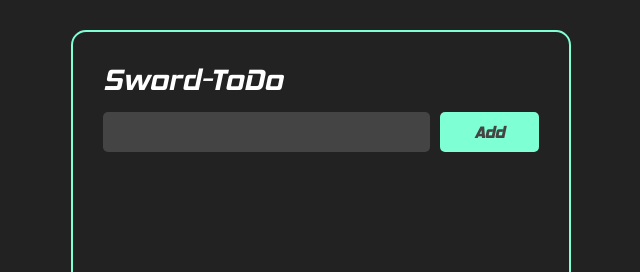
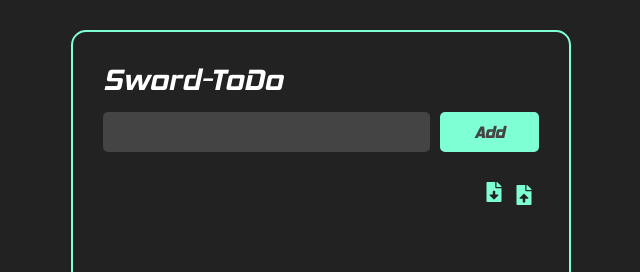
Before and after one commit to gabriel-dp/Sword-ToDo, a React (Create React App) app: page / in a window 1280 px wide. Shown: the top 272 px of the page, without its empty margins (319-959 px from the left). Built offline with nearby package versions, Linux system fonts and the light colour scheme.

Commit message:
importing and exporting

```diff
--- a/package.json
+++ b/package.json
@@ -7,6 +7,7 @@
     "@testing-library/jest-dom": "^5.16.1",
     "@testing-library/react": "^12.1.2",
     "@testing-library/user-event": "^13.5.0",
+    "axios": "^0.24.0",
     "react": "^17.0.2",
     "react-datepicker": "^4.5.0",
     "react-dom": "^17.0.2",
--- a/src/App.jsx
+++ b/src/App.jsx
@@ -121,6 +121,19 @@ const App = () => {
 		setTasks(newTasks);
 	}
 
+	const handleImportTasks = (importedTasks) => {
+		const newTasks = importedTasks.map(task => {
+			let repeated = [];
+			tasks.map(oldTask => {
+				if (task.title === oldTask.title) repeated = oldTask;
+			})
+			if (repeated !== []) return task;
+			return repeated;
+		})
+
+		setTasks(tasks.concat(newTasks));
+	}
+
 	return (
 		<BrowserRouter basename={process.env.PUBLIC_URL}>
 			<div className='container'>
@@ -135,6 +148,7 @@ const App = () => {
 									tasks={tasks}
 									handleChangeComplete={handleChangeComplete}
 									handleChangeOrder={handleChangeOrder}
+									handleImportTasks={handleImportTasks}
 								/>
 							</>
 						}
--- /dev/null
+++ b/src/components/TaskList/ImportExport.jsx
@@ -0,0 +1,49 @@
+import React, { useState, useEffect } from 'react';
+import { FaFileDownload, FaFileUpload } from 'react-icons/fa'
+
+import "./styles/ImportExport.css"
+
+const ImportExport = ({tasks, handleImportTasks}) => {
+
+    const [uploadedFile, setUploadedFile] = useState(null);
+
+    useEffect(() => {
+        if (uploadedFile != null) {
+            handleImportTasks(JSON.parse(uploadedFile));
+        }
+    }, [uploadedFile])
+
+    //uploads a json file with
+    const onFileChange = event => {
+        const rawFile = event.target.files[0];
+
+        const fileReader = new FileReader();
+        fileReader.readAsText(rawFile, "UTF-8");
+        fileReader.onload = e => {
+            setUploadedFile(e.target.result);
+        }
+    }
+
+    const FileExport = () => {
+        const fileData = JSON.stringify(tasks);
+        const url= URL.createObjectURL(new Blob([fileData], {type: "text/plain"}));
+        const link = document.createElement('a');
+        link.download = 'filename.json';
+        link.href = url;
+        link.click();
+    }
+
+    return (
+        <div className='manage-container'>
+            <label htmlFor='file-upload' className='manage-button'>
+                <input id='file-upload' type='file' onChange={onFileChange}/>
+                <FaFileDownload/>
+            </label>
+            <button className='manage-button' onClick={FileExport}>
+                <FaFileUpload/>
+            </button>
+        </div>
+    );
+}
+
+export default ImportExport;
--- a/src/components/TaskList/TaskList.jsx
+++ b/src/components/TaskList/TaskList.jsx
@@ -1,9 +1,9 @@
 import React from 'react';
 
 import Task from './Task';
+import ImportExport from './ImportExport'
 
-const TaskList = ({tasks, handleChangeComplete, handleChangeOrder}) => {
-    if(tasks) {
+const TaskList = ({tasks, handleChangeComplete, handleChangeOrder, handleImportTasks}) => {
     return (
         <>
             {
@@ -17,14 +17,12 @@ const TaskList = ({tasks, handleChangeComplete, handleChangeOrder}) => {
                     />
                 ))
             }
+            <ImportExport
+                tasks={tasks}
+                handleImportTasks={handleImportTasks}
+            />
         </>
     );
-    } else {
-        return (
-            <>
-            </>
-        );
-    }
 };
 
 export default TaskList;
--- /dev/null
+++ b/src/components/TaskList/styles/ImportExport.css
@@ -0,0 +1,24 @@
+.manage-container {
+    width: 100%;
+    height: 30px;
+    margin-top: 30px;
+    display: flex;
+    justify-content: flex-end;
+}
+
+.manage-button {
+    background-color: #222;
+    color: aquamarine;
+    border: none;
+    font-size: 20px;
+    cursor: pointer;
+    padding: 0 5px;
+}
+
+.manage-button:focus {
+    outline: none;
+}
+
+.manage-container input[type='file'] {
+    display: none;
+}
```
Also changed, not shown: 1 other file (tests, documents, lock files or other folders). Lines whose indentation alone changed are shown as unchanged.
